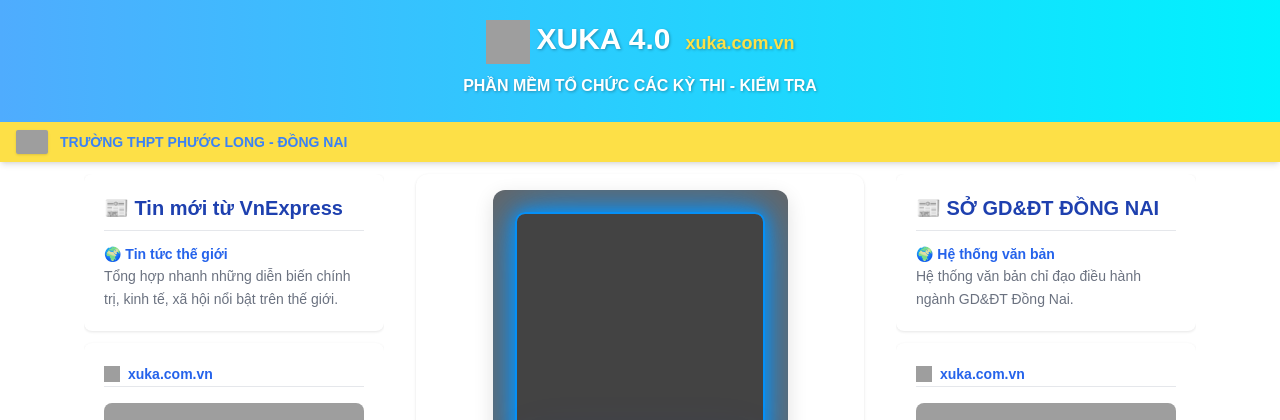
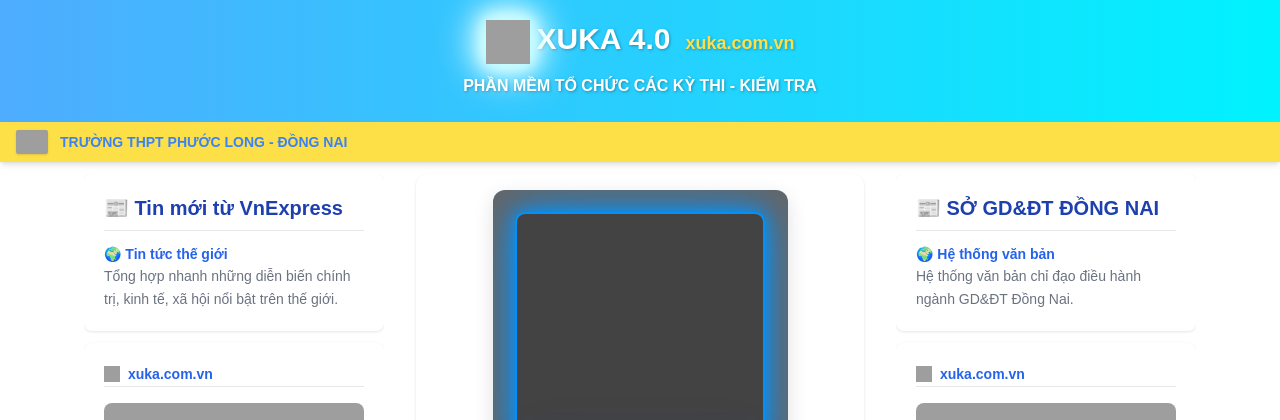
Before and after one commit to Namhuy123789/xuka, a Flask app: page /web in a window 1280 px wide. Shown: the top 420 px of the page. Run offline with Flask 3, Linux system fonts and the light colour scheme; some libraries are stand-ins or nearby versions; grey boxes are pictures that could not be loaded.

Commit message:
Update index_web.html

```diff
--- a/templates/index_web.html
+++ b/templates/index_web.html
@@ -169,7 +169,18 @@
   <!-- Banner -->
   <div class="banner">
     <h1>
-      <img src="https://raw.githubusercontent.com/Namhuy123789/xuka/main/xuka.ico" class="w-11 h-11 inline-block" alt="Xuka">
+     <img src="https://raw.githubusercontent.com/Namhuy123789/xuka/main/xuka.ico"
+     class="w-11 h-11 inline-block neon-bluewhite"
+     alt="Xuka">
+
+<style>
+.neon-bluewhite {
+  filter: drop-shadow(0 0 4px #aafcff)   /* xanh nhạt */
+          drop-shadow(0 0 8px #ffffff)   /* trắng */
+          drop-shadow(0 0 12px #aafcff)  /* xanh nhạt */
+          drop-shadow(0 0 18px #ffffff); /* trắng */
+}
+</style>
       <span class="text-3xl font-bold">XUKA 4.0</span>
       <span class="text-lg font-bold ml-2 text-yellow-300">xuka.com.vn</span><br>
       <span class="text-base font-semibold">PHẦN MỀM TỔ CHỨC CÁC KỲ THI - KIỂM TRA</span>
```
